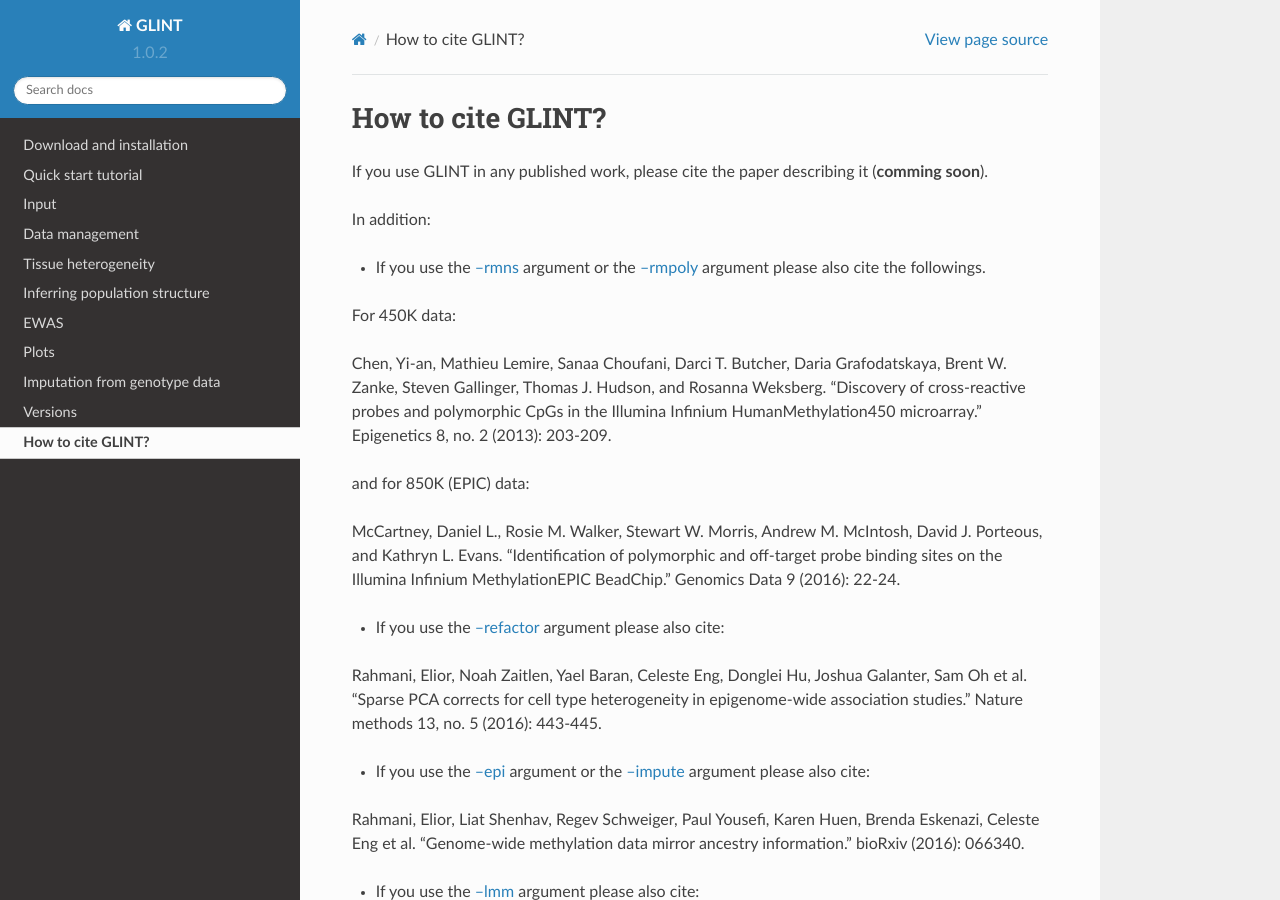
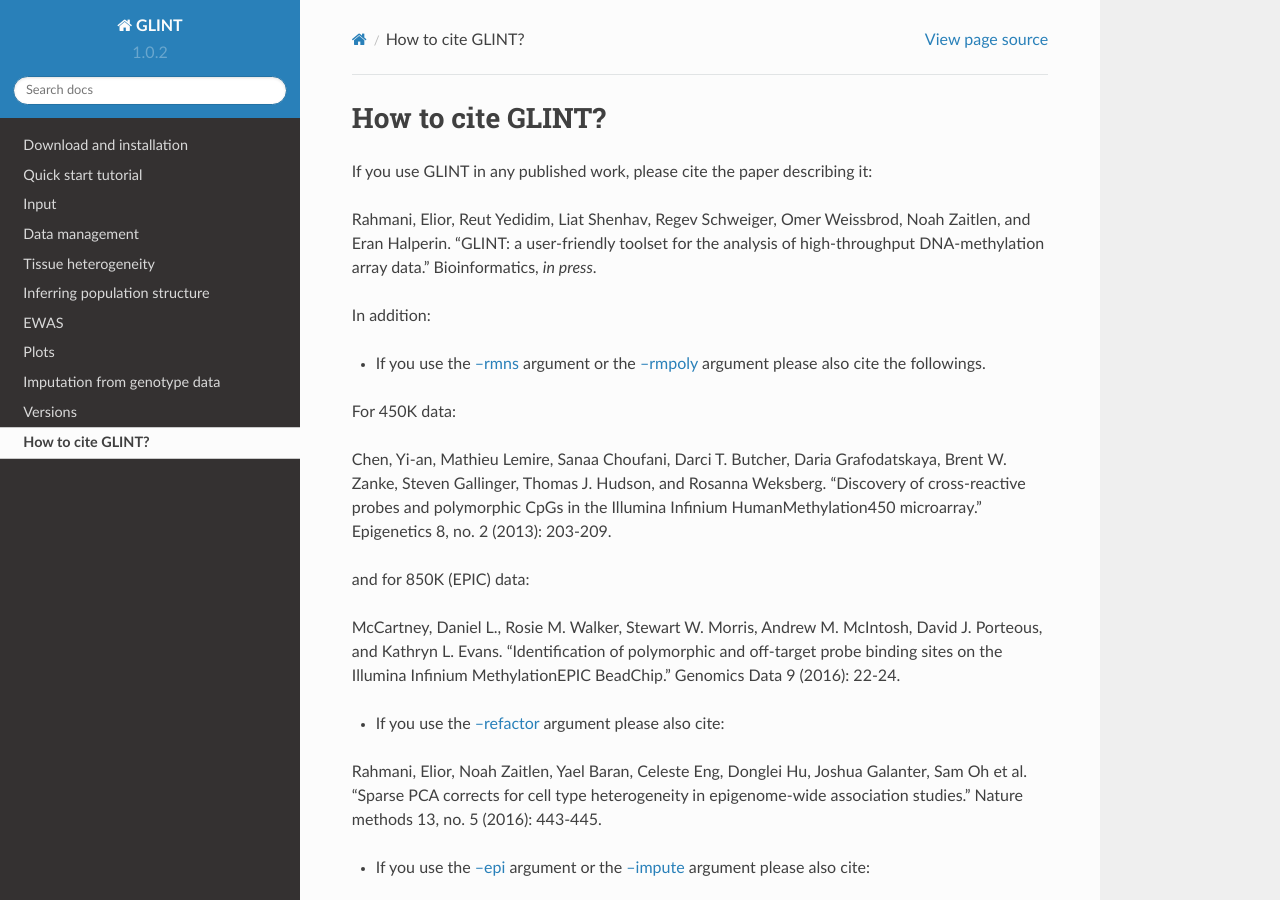
Before and after one commit to cozygene/glint, a Sphinx documentation site: the page built from docs/source/howtocite.rst, in a window 1280 px wide and 900 px high. Built offline with Sphinx 7.4.7 and the Read the Docs theme 2.0.0, drawn with Linux system fonts in a browser that asks for light colours.

Commit message:
updated docs

```diff
--- a/docs/source/howtocite.rst
+++ b/docs/source/howtocite.rst
@@ -2,7 +2,10 @@
 How to cite GLINT?
 ==================
 
-If you use GLINT in any published work, please cite the paper describing it (**comming soon**).
+If you use GLINT in any published work, please cite the paper describing it:
+
+Rahmani, Elior, Reut Yedidim, Liat Shenhav, Regev Schweiger, Omer Weissbrod, Noah Zaitlen, and Eran Halperin. "GLINT: a user-friendly toolset for the analysis of high-throughput DNA-methylation array data." Bioinformatics, *in press*.
+
 
 In addition:
 
```
